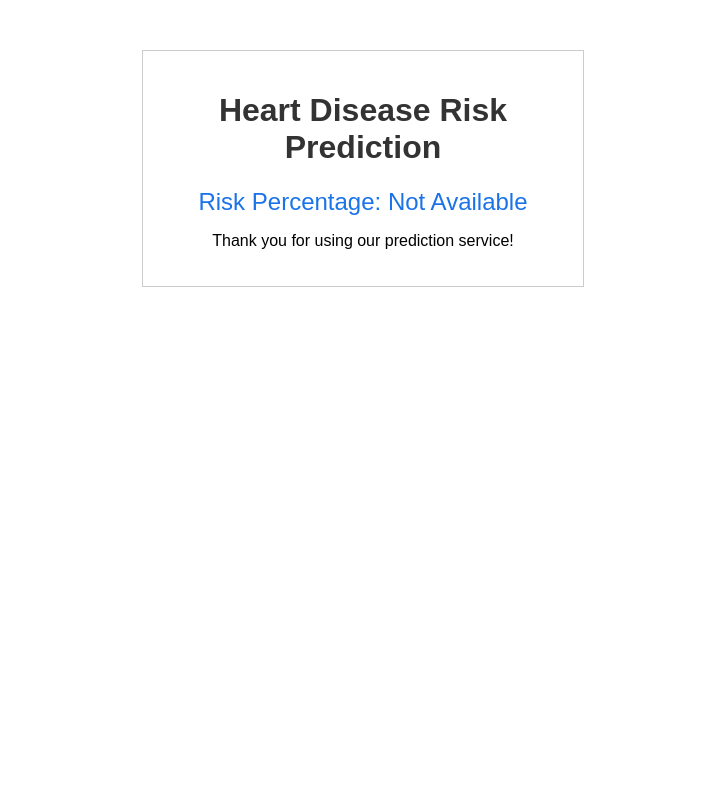
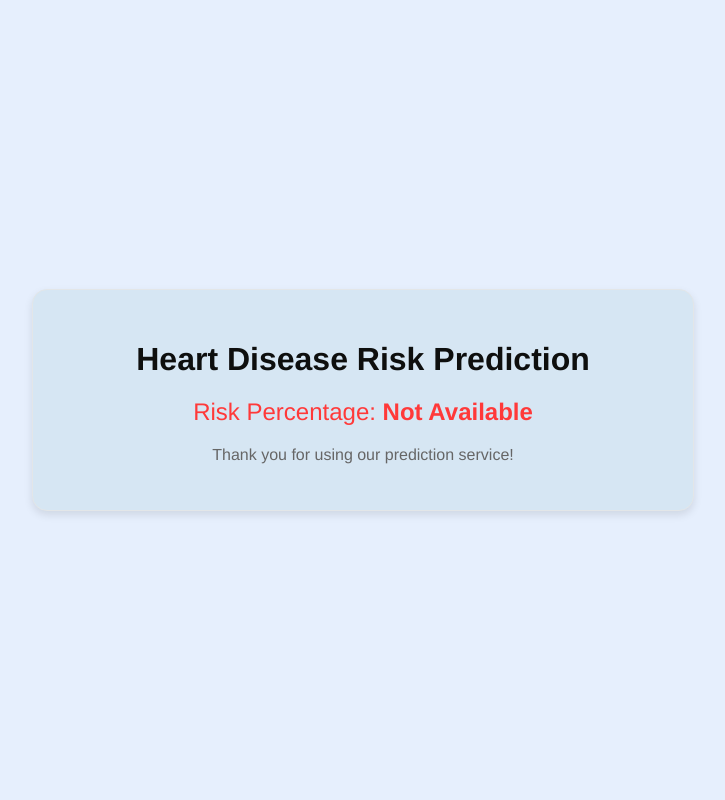
Before and after one commit to Sidbot007/Risk-, a Flask app: template templates/result.html in a window 1280 px wide. Shown: the whole page, without its empty margins (277-1002 px from the left). Run offline with Flask 3, Linux system fonts and the light colour scheme; the template is opened without the code that fills it, so the values that code supplies are empty; parts of the project's set-up code (start-up, migrations or seed data) failed here and were passed over.

Commit message:
Update result.html

```diff
--- a/templates/result.html
+++ b/templates/result.html
@@ -6,23 +6,42 @@
     <title>Heart Disease Risk Prediction Result</title>
     <style>
         body {
-            font-family: Arial, sans-serif;
-            text-align: center;
-            margin: 50px;
+            font-family: 'Helvetica Neue', Helvetica, Arial, sans-serif;
+            background-color: #e6effd;
+            color: #333;
+            margin: 0;
+            padding: 0;
+            display: flex;
+            justify-content: center;
+            align-items: center;
+            height: 100vh;
         }
         .result-container {
-            border: 1px solid #ccc;
-            padding: 20px;
-            max-width: 400px;
-            margin: auto;
+            background-color: #d6e6f3;
+            padding: 30px;
+            border-radius: 15px;
+            text-align: center;
+            max-width: 600px;
+            width: 100%;
+            box-shadow: 0 4px 8px rgba(0, 0, 0, 0.1);
+            border: 1px solid #e3e6e8;
         }
         h1 {
-            color: #333;
+            color: #0e0f0e;
+            font-size: 2em;
+            margin-bottom: 20px;
         }
         .risk-percentage {
-            font-size: 24px;
-            color: #1a73e8;
-            margin-top: 20px;
+            font-size: 1.5em;
+            color: #ff3939;
+            margin: 20px 0;
+        }
+        .risk-percentage span {
+            font-weight: bold;
+        }
+        p {
+            font-size: 1em;
+            color: #666;
         }
     </style>
 </head>
@@ -31,9 +50,9 @@
         <h1>Heart Disease Risk Prediction</h1>
         <div class="risk-percentage">
             {% if risk_percentage is defined %}
-                Risk Percentage: {{ '%.2f' % risk_percentage }}%  <!-- Format the number directly -->
+                Risk Percentage: <span>{{ '%.2f' % risk_percentage }}%</span>
             {% else %}
-                Risk Percentage: Not Available
+                Risk Percentage: <span>Not Available</span>
             {% endif %}
         </div>
         <p>Thank you for using our prediction service!</p>
```
